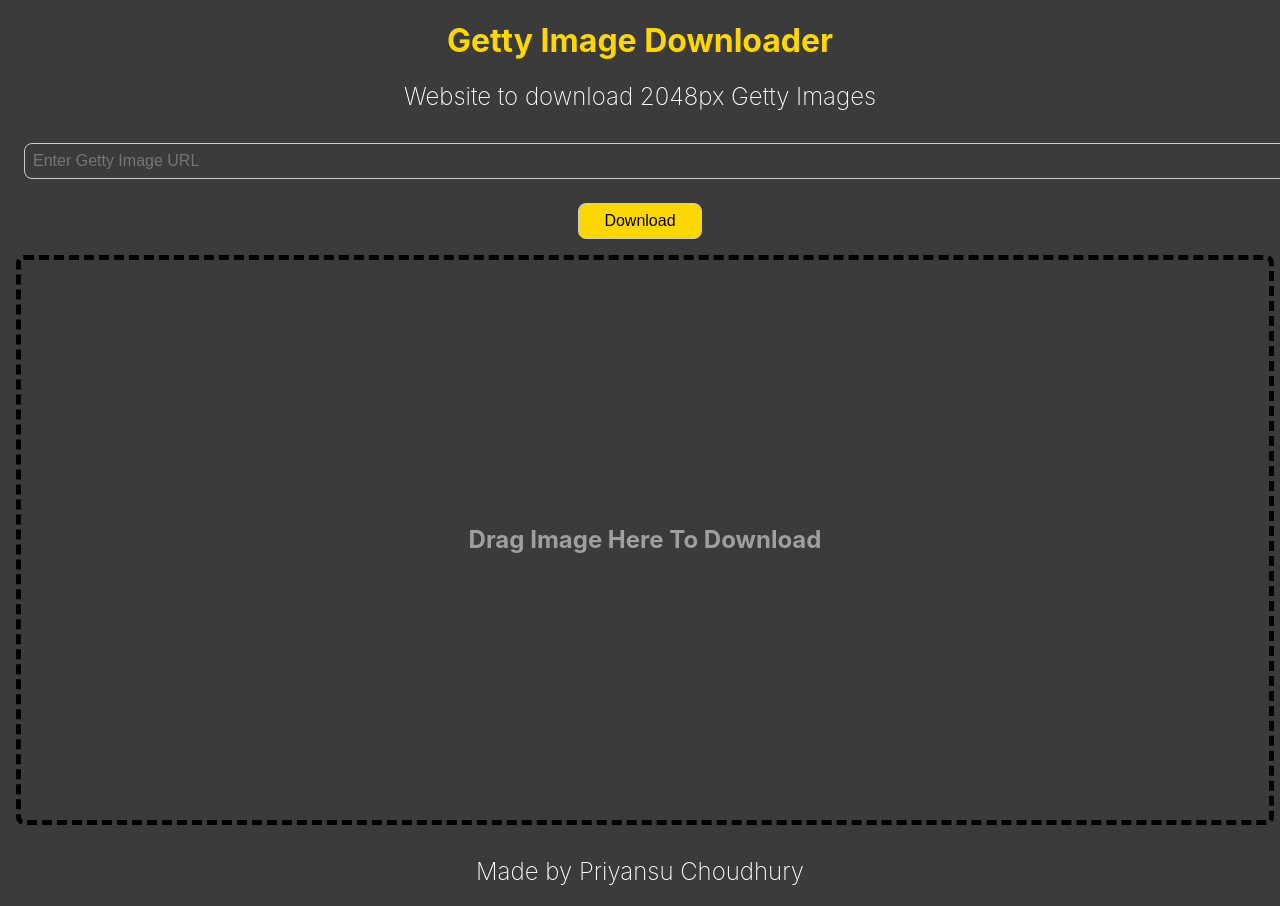
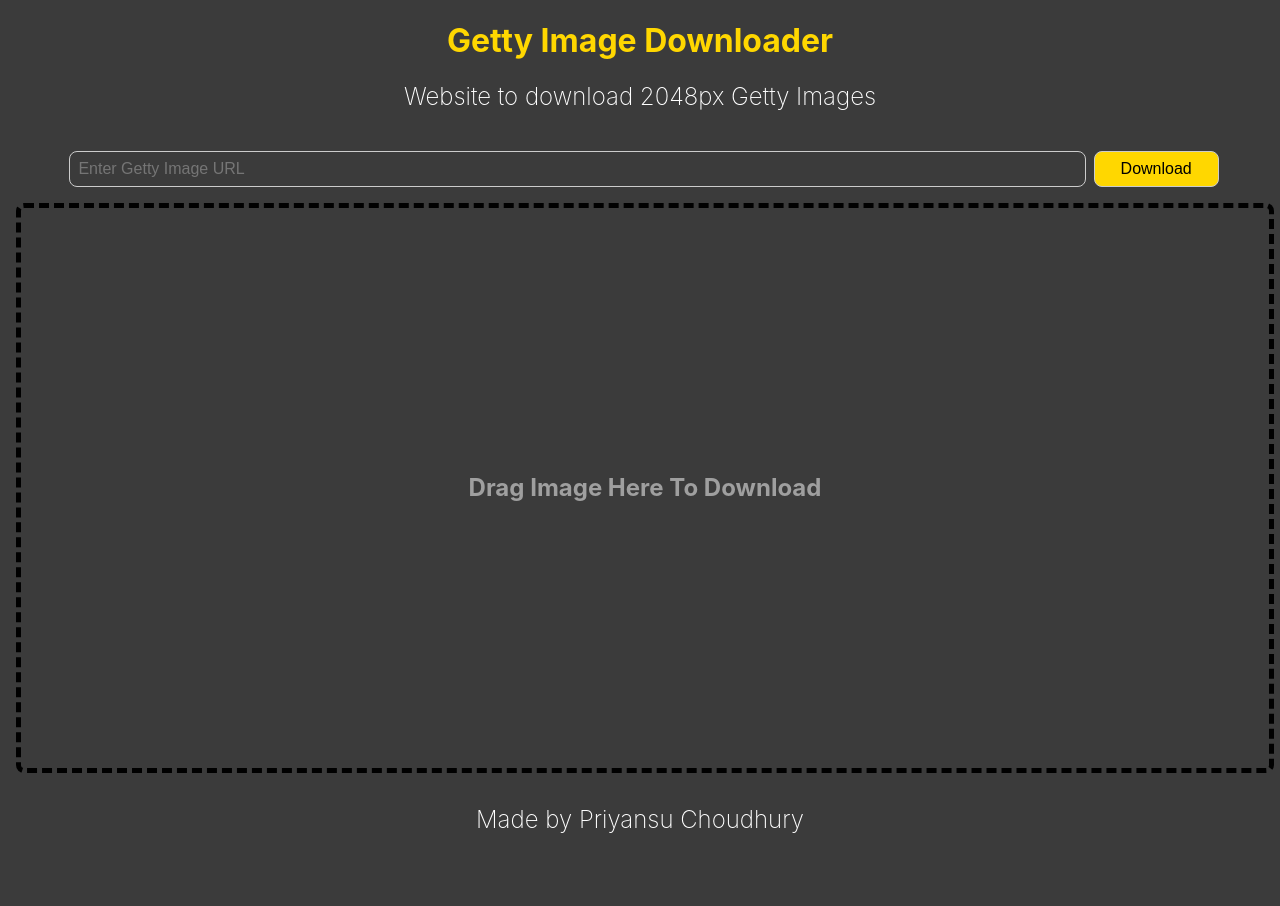
Before and after one commit to Priyansu67/getgetty, a React (Create React App) app: page / in a window 1280 px wide. After the commit the page ends 854 px from the top, so only its background shows below. Built offline with nearby package versions, Linux system fonts and the light colour scheme.

Commit message:
Input Field CSS

```diff
--- a/src/App.css
+++ b/src/App.css
@@ -8,7 +8,7 @@
 }
 
 input[type="text"] {
-  width: 100%;
+  width: 80%;
   padding: 0.5rem;
   border: 1px solid #ccc;
   border-radius: 0.5rem;
@@ -25,6 +25,8 @@
 
 button {
   width: 10%;
+  text-align: center;
+  min-width: 100px;
   padding: 0.5rem;
   border: 1px solid #ccc;
   border-radius: 0.5rem;
```
